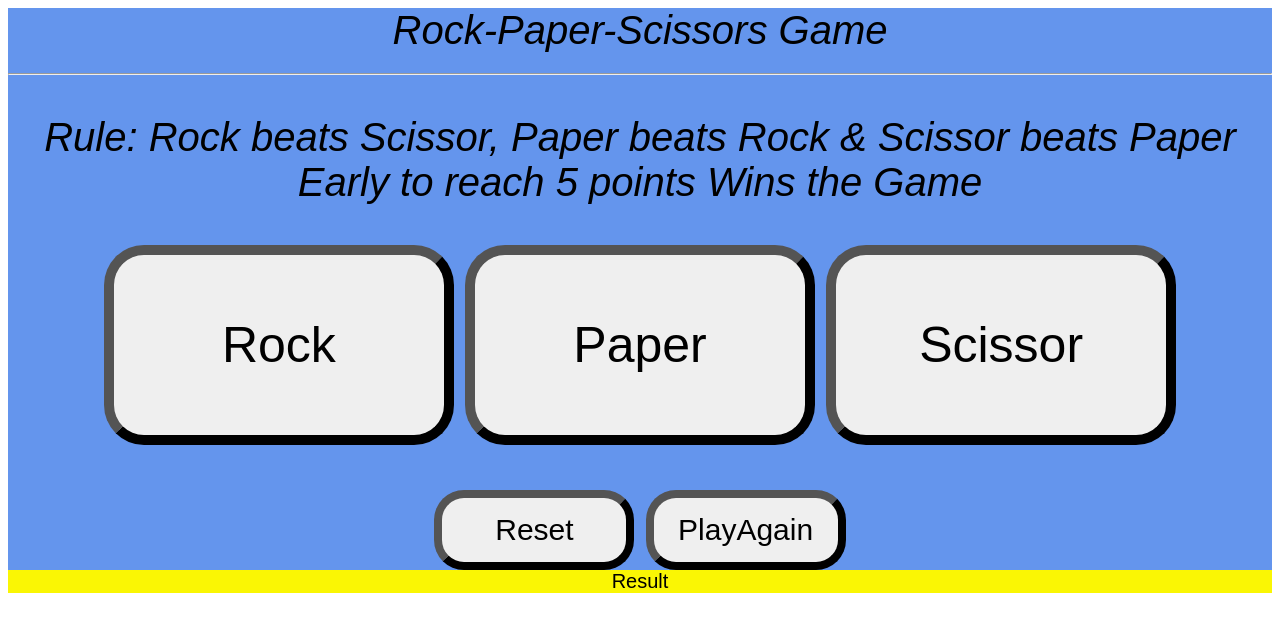
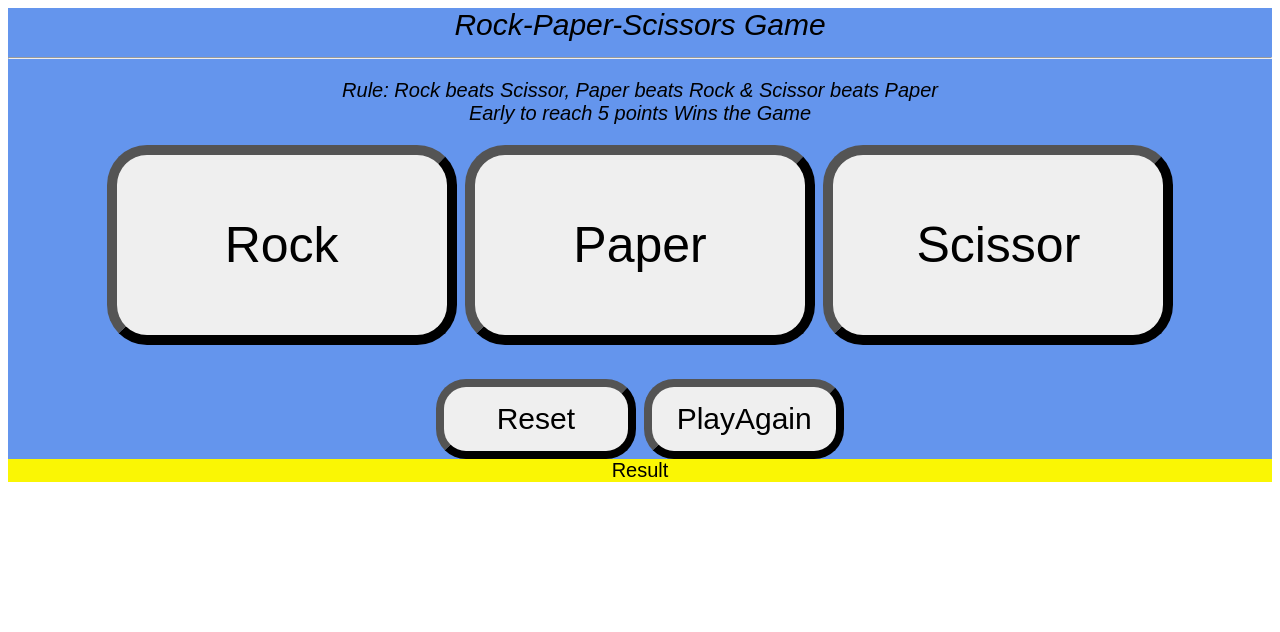
Before and after one commit to sanky2020/Rock-Paper-Scissors, a plain HTML site: page index.html in a window 1280 px wide. Drawn offline with Linux system fonts and the light colour scheme.

Commit message:
Updated font-size for P Tag

```diff
--- a/style.css
+++ b/style.css
@@ -4,7 +4,7 @@
     width: 100%;
     font-family: fantasy;
     font-style: italic;
-    font-size: 40px;
+    font-size: 30px;
     text-align: center;
 }
 #rock{
@@ -59,3 +59,6 @@
 button:hover{
     transform: scale(1.1);
 }
+p{
+    font-size: 20px;
+}
```
